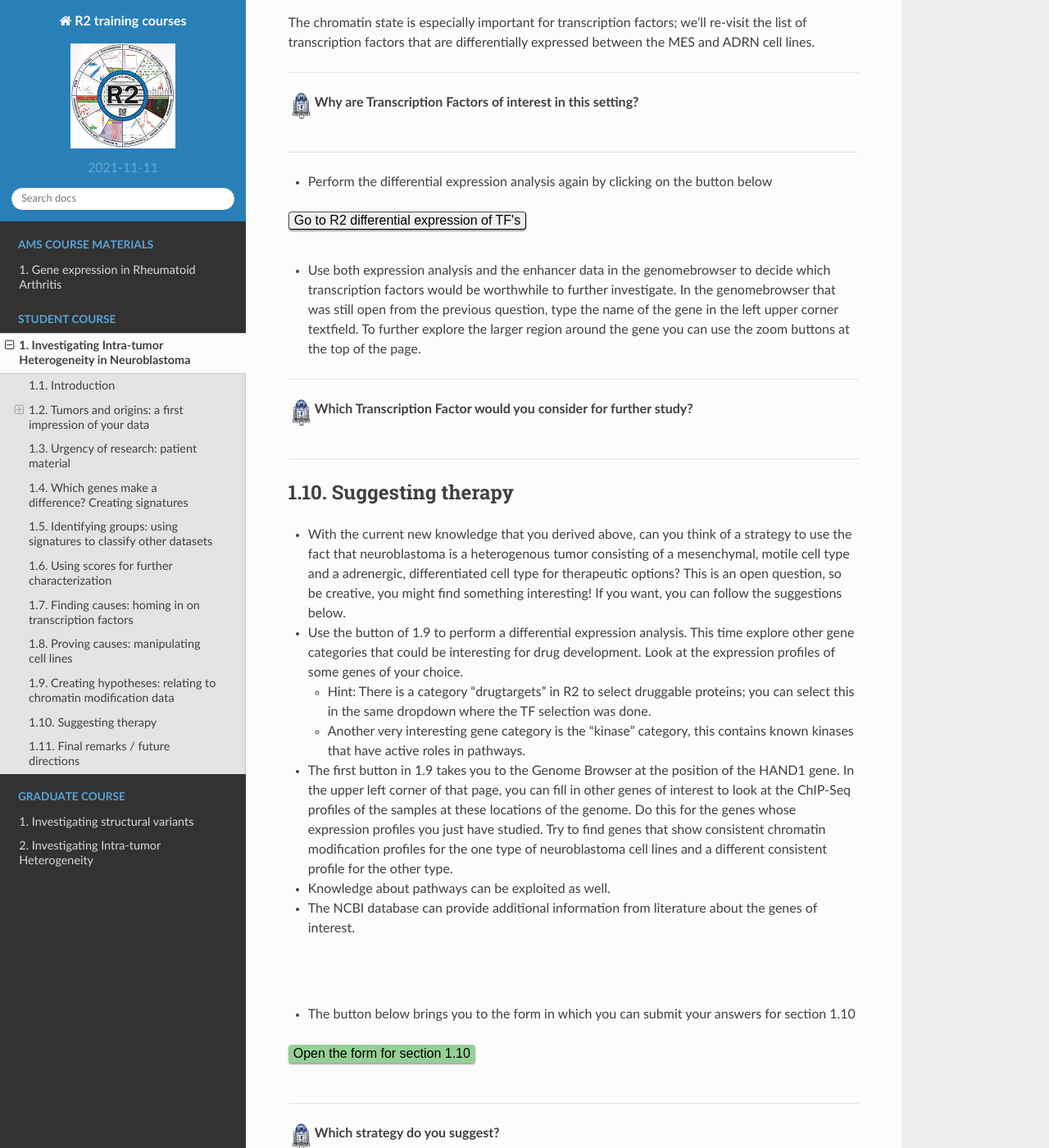
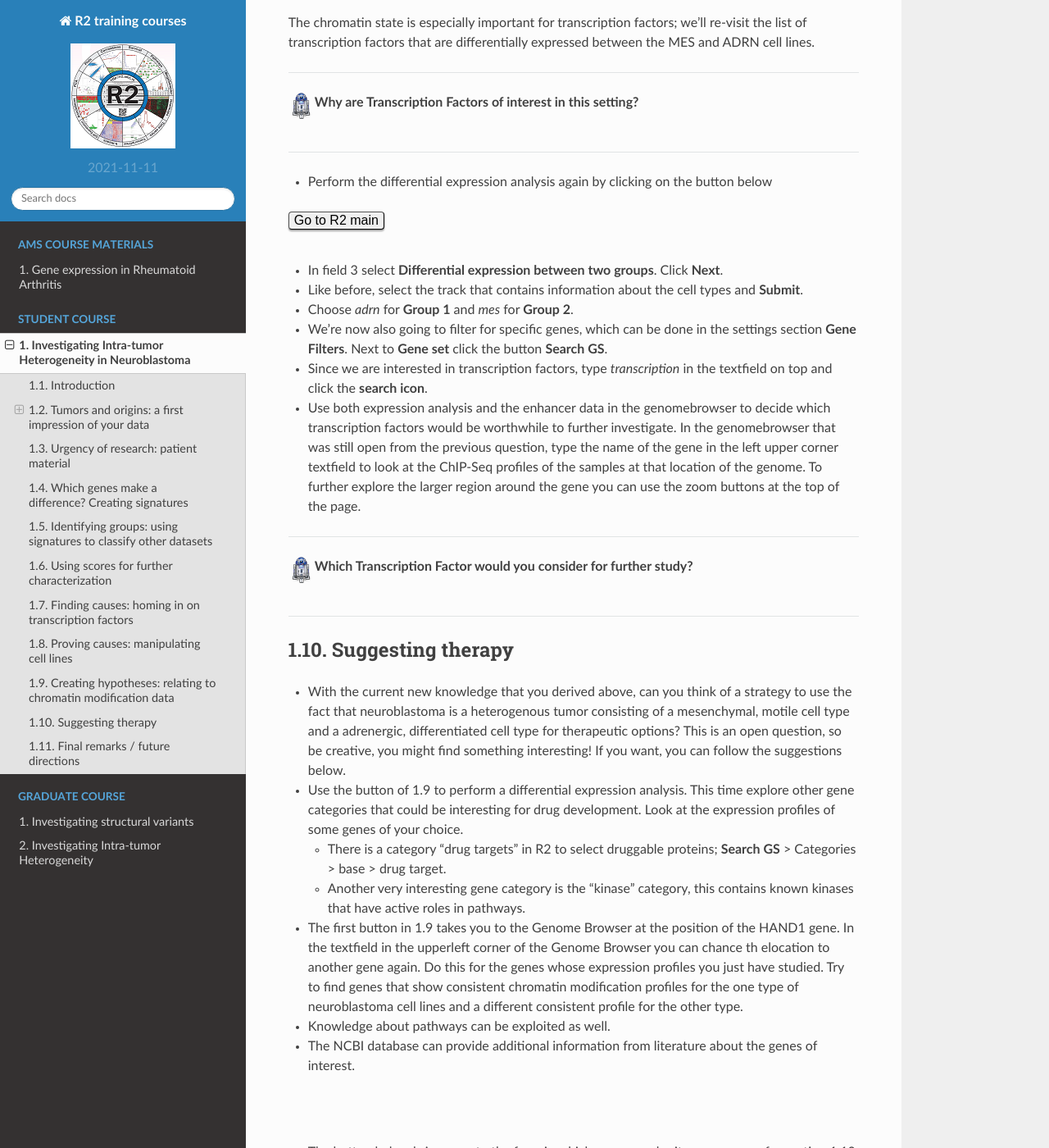
Before and after one commit to antronerds/r2-training-courses, a Sphinx documentation site: the page built from docs/Investigating_Tumor_Heterogeneity_student_version.md, in a window 1280 px wide and 1400 px high, scrolled down 19287 px. Shown: the whole window at 82% size. Built offline with Sphinx 7.4.7 and the Read the Docs theme 2.0.0, drawn with Linux system fonts in a browser that asks for light colours.

```diff
--- a/docs/Investigating_Tumor_Heterogeneity_student_version.md
+++ b/docs/Investigating_Tumor_Heterogeneity_student_version.md
@@ -901,24 +901,21 @@ The chromatin state is especially important for transcription factors; we'll re-
 
 * Perform the differential expression analysis again by clicking on the button below
 
-<form name="tfdifexprform" action="https://hgserver1.amc.nl/cgi-bin/r2/main.cgi" enctype="multipart/form-data" target="R2" method="post">
-<input type='hidden' name='minpres' value='1'>
-<input type='hidden' name='option' value='displaygene'>
-<input type='hidden' name='table' value='ps_avgpres_gsenatgengeo34_u133p2'>
-<input type='hidden' name='hugoonce' value='yes'>
-<input type='hidden' name='cortype' value='transform_log2'>
-<input type='hidden' name="geneset" value="geneannot::base::TF::transcription factor">
-<input type='hidden' name='group_track' value='cell_type'>
-<input type='hidden' name='test' value='anova'>
-<input type='hidden' name='test_mode' value='two_group_diff'>
-<input type="hidden" name="group_1" value="adrn (22)">
-<input type="hidden" name="group_2" value="mes (7)">
-<button type="submit" class="course r2submit" >Go to R2 differential expression of TF's</button>
+<form name="main_34_pairs_and_crest" action="https://hgserver1.amc.nl/cgi-bin/r2/main.cgi" enctype="multipart/form-data" target="R2" method="post">
+  <input type="hidden" name="table" value="ps_avgpres_gsenatgengeo34_u133p2">
+  <button type="submit" class="course r2submit" >Go to R2 main</button>
 </form>
 <br>
 <br>
 
-* Use both expression analysis and the enhancer data in the genomebrowser to decide which transcription factors would be worthwhile to further investigate. In the genomebrowser that was still open from the previous question, type the name of the gene in the left upper corner textfield. To further explore the larger region around the gene you can use the zoom buttons at the top of the page.
+* In field 3 select **Differential expression between two groups**. Click **Next**.
+* Like before, select the track that contains information about the cell types and **Submit**.
+* Choose *adrn* for **Group 1** and *mes* for **Group 2**.
+* We're now also going to filter for specific genes, which can be done in the settings section **Gene Filters**. Next to **Gene set** click the button **Search GS**.
+* Since we are interested in transcription factors, type *transcription* in the textfield on top and click the **search icon**.
+
+
+* Use both expression analysis and the enhancer data in the genomebrowser to decide which transcription factors would be worthwhile to further investigate. In the genomebrowser that was still open from the previous question, type the name of the gene in the left upper corner textfield to look at the ChIP-Seq profiles of the samples at that location of the genome. To further explore the larger region around the gene you can use the zoom buttons at the top of the page.
 
 
 ---------
@@ -937,9 +934,9 @@ Suggesting therapy
 * With the current new knowledge that you derived above, can you think of a strategy to use the fact that neuroblastoma is a heterogenous tumor consisting of a mesenchymal, motile cell type and a adrenergic, differentiated cell type for therapeutic options? This is an open question, so be creative, you might find something interesting! If you want, you can follow the suggestions below.
 
 * Use the button of 1.9 to perform a differential expression analysis. This time explore other gene categories that could be interesting for drug development. Look at the expression profiles of some genes of your choice.
-  * Hint: There is a category "drugtargets" in R2 to select druggable proteins; you can select this in the same dropdown where the TF selection was done.
+  * There is a category "drug targets" in R2 to select druggable proteins; **Search GS** > Categories > base > drug target.
   * Another very interesting gene category is the "kinase" category, this contains known kinases that have active roles in pathways.
-* The first button in 1.9 takes you to the Genome Browser at the position of the HAND1 gene. In the upper left corner of that page, you can fill in other genes of interest to look at the ChIP-Seq profiles of the samples at these locations of the genome. Do this for the genes whose expression profiles you just have studied. Try to find genes that show consistent chromatin modification profiles for the one type of neuroblastoma cell lines and a different consistent profile for the other type.
+* The first button in 1.9 takes you to the Genome Browser at the position of the HAND1 gene. In the textfield in the upperleft corner of the Genome Browser you can chance th elocation to another gene again. Do this for the genes whose expression profiles you just have studied. Try to find genes that show consistent chromatin modification profiles for the one type of neuroblastoma cell lines and a different consistent profile for the other type.
 * Knowledge about pathways can be exploited as well.
 * The NCBI database can provide additional information from literature about the genes of interest.
 
```
